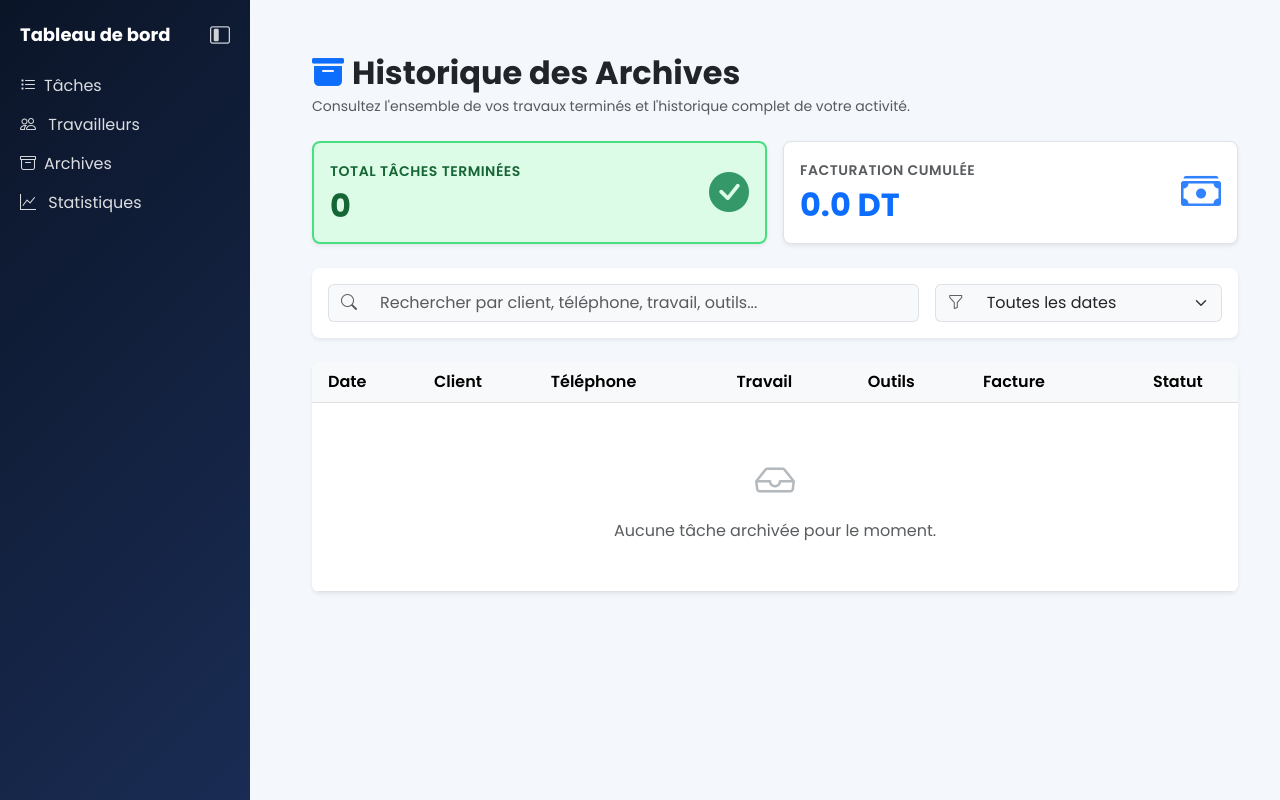
After one commit to maramtemime/business-management-app, a Flask app: page /archive in a window 1280 px wide. The commit adds this page. Run offline with Flask 3, Linux system fonts and the light colour scheme.

Commit message:
Fix invoice field error, add Jinja2 base template, and update archive page layout

```diff
--- a/app.py
+++ b/app.py
@@ -289,6 +289,22 @@ def check_date_tasks():
         "tasks": task_list
     })
 
+@app.route("/archive")
+def archive():
+    # Fetch all tasks marked as completed, ordered by most recent date
+    archived_tasks = Task.query.filter_by(done=True).order_by(Task.date.desc()).all()
+
+    # Calculate lifetime stats
+    total_completed = len(archived_tasks)
+    total_revenue = sum(task.invoice for task in archived_tasks if task.invoice)
+
+    return render_template(
+        "archive.html",
+        tasks=archived_tasks,
+        total_completed=total_completed,
+        total_revenue=total_revenue
+    )
+
 # --- AUTOMATIC TABLE CREATION BOOTSTRAPPING ENGINE ---
 if __name__ == "__main__":
     with app.app_context():
--- /dev/null
+++ b/templates/archive.html
@@ -0,0 +1,175 @@
+{% extends "base.html" %}
+
+{% block content %}
+<div class="container-fluid py-4">
+
+    <!-- PAGE HEADER -->
+    <div class="d-flex justify-content-between align-items-center mb-4">
+        <div>
+            <h2 class="fw-bold text-dark mb-1">
+                <i class="bi bi-archive-fill text-primary me-2"></i>Historique des Archives
+            </h2>
+            <p class="text-muted small mb-0">Consultez l'ensemble de vos travaux terminés et l'historique complet de votre activité.</p>
+        </div>
+    </div>
+
+    <!-- STATS SUMMARY CARDS -->
+    <div class="row g-3 mb-4">
+        <div class="col-12 col-md-6">
+            <div class="card card-pastel-green p-3 rounded-3 shadow-sm border-0 h-100">
+                <div class="d-flex justify-content-between align-items-center">
+                    <div>
+                        <span class="small text-uppercase fw-semibold" style="letter-spacing: 0.5px;">Total Tâches Terminées</span>
+                        <h2 class="fw-bold mb-0 mt-1">{{ total_completed }}</h2>
+                    </div>
+                    <div class="kpi-icon">
+                        <i class="bi bi-check-circle-fill text-success fs-1"></i>
+                    </div>
+                </div>
+            </div>
+        </div>
+        <div class="col-12 col-md-6">
+            <div class="card bg-white p-3 rounded-3 shadow-sm border h-100">
+                <div class="d-flex justify-content-between align-items-center">
+                    <div>
+                        <span class="small text-uppercase fw-semibold text-muted" style="letter-spacing: 0.5px;">Facturation Cumulée</span>
+                        <h2 class="fw-bold mb-0 mt-1 text-primary">{{ "%.1f"|format(total_revenue) }} DT</h2>
+                    </div>
+                    <div class="kpi-icon">
+                        <i class="bi bi-cash-stack text-primary fs-1"></i>
+                    </div>
+                </div>
+            </div>
+        </div>
+    </div>
+
+    <!-- SEARCH & FILTER BAR -->
+    <div class="card shadow-sm border-0 mb-4 p-3 rounded-3 bg-white">
+        <div class="row g-3 align-items-center">
+            <div class="col-12 col-md-8">
+                <div class="input-group">
+                    <span class="input-group-text bg-light border-end-0">
+                        <i class="bi bi-search text-muted"></i>
+                    </span>
+                    <input type="text" id="archiveSearch" onkeyup="filterArchiveTable()" class="form-control border-start-0 bg-light" placeholder="Rechercher par client, téléphone, travail, outils...">
+                </div>
+            </div>
+            <div class="col-12 col-md-4">
+                <div class="input-group">
+                    <span class="input-group-text bg-light border-end-0">
+                        <i class="bi bi-funnel text-muted"></i>
+                    </span>
+                    <select id="dateFilter" onchange="filterArchiveTable()" class="form-select border-start-0 bg-light">
+                        <option value="all">Toutes les dates</option>
+                        <option value="today">Aujourd'hui</option>
+                        <option value="this-month">Ce mois-ci</option>
+                        <option value="this-year">Cette année</option>
+                    </select>
+                </div>
+            </div>
+        </div>
+    </div>
+
+    <!-- ARCHIVES TABLE CARD -->
+    <div class="card shadow-sm border-0 rounded-3 overflow-hidden">
+        <div class="card-body p-0">
+            <div class="table-responsive">
+                <table class="table table-hover align-middle mb-0" id="archiveTable">
+                    <thead class="table-light">
+                        <tr>
+                            <th class="ps-3">Date</th>
+                            <th>Client</th>
+                            <th>Téléphone</th>
+                            <th>Travail</th>
+                            <th>Outils</th>
+                            <th>Facture</th>
+                            <th class="text-center">Statut</th>
+                        </tr>
+                    </thead>
+                    <tbody>
+                        {% for task in tasks %}
+                        <tr>
+                            <td class="ps-3 fw-medium text-muted">{{ task.date }}</td>
+                            <td class="fw-bold text-dark">{{ task.client }}</td>
+                            <td>
+                                {% if task.phone %}
+                                    <a href="tel:{{ task.phone }}" class="text-decoration-none text-secondary">
+                                        <i class="bi bi-telephone me-1 small"></i>{{ task.phone }}
+                                    </a>
+                                {% else %}
+                                    <span class="text-muted">-</span>
+                                {% endif %}
+                            </td>
+                            <td>{{ task.work }}</td>
+                            <td>
+                                {% if task.tools %}
+                                    <span class="badge bg-light text-dark border fw-normal">{{ task.tools }}</span>
+                                {% else %}
+                                    <span class="text-muted">-</span>
+                                {% endif %}
+                            </td>
+                            <td class="fw-bold text-dark">{{ task.invoice }} DT</td>
+                            <td class="text-center">
+                                <span class="badge bg-success-subtle text-success border border-success-subtle rounded-pill px-3 py-2">
+                                    <i class="bi bi-check-circle-fill me-1"></i> Terminée
+                                </span>
+                            </td>
+                        </tr>
+                        {% else %}
+                        <tr id="noDataRow">
+                            <td colspan="7" class="text-center py-5 text-muted">
+                                <i class="bi bi-inbox fs-1 d-block mb-2 text-secondary opacity-50"></i>
+                                Aucune tâche archivée pour le moment.
+                            </td>
+                        </tr>
+                        {% endfor %}
+                    </tbody>
+                </table>
+            </div>
+        </div>
+    </div>
+
+</div>
+
+<!-- INSTANT SEARCH & FILTER JAVASCRIPT -->
+<script>
+function filterArchiveTable() {
+    const searchInput = document.getElementById('archiveSearch').value.toLowerCase();
+    const dateFilter = document.getElementById('dateFilter').value;
+    const tableRows = document.querySelectorAll('#archiveTable tbody tr');
+
+    const now = new Date();
+    const currentYear = now.getFullYear();
+    const currentMonth = String(now.getMonth() + 1).padStart(2, '0');
+    const todayStr = `${currentYear}-${currentMonth}-${String(now.getDate()).padStart(2, '0')}`;
+    const monthStr = `${currentYear}-${currentMonth}`;
+
+    tableRows.forEach(row => {
+        if (row.id === 'noDataRow') return;
+
+        const textContent = row.textContent.toLowerCase();
+        const dateCell = row.cells[0]?.textContent.trim();
+
+        // 1. Check Search Match
+        const matchesSearch = textContent.includes(searchInput);
+
+        // 2. Check Date Match
+        let matchesDate = true;
+        if (dateFilter === 'today') {
+            matchesDate = dateCell === todayStr;
+        } else if (dateFilter === 'this-month') {
+            matchesDate = dateCell.startsWith(monthStr);
+        } else if (dateFilter === 'this-year') {
+            matchesDate = dateCell.startsWith(String(currentYear));
+        }
+
+        // Display or hide row
+        if (matchesSearch && matchesDate) {
+            row.style.display = '';
+        } else {
+            row.style.display = 'none';
+        }
+    });
+}
+</script>
+{% endblock %}
--- /dev/null
+++ b/templates/base.html
@@ -0,0 +1,76 @@
+<!DOCTYPE html>
+<html lang="fr">
+<head>
+    <script>
+        if (localStorage.getItem("sidebarHidden") === "true") {
+            document.documentElement.classList.add("preload-sidebar-hidden");
+        }
+    </script>
+    <meta charset="UTF-8">
+    <title>{% block title %}Dashboard{% endblock %}</title>
+
+    <link href="https://cdn.jsdelivr.net/npm/bootstrap@5.3.0/dist/css/bootstrap.min.css" rel="stylesheet">
+    <link rel="stylesheet" href="https://cdn.jsdelivr.net/npm/bootstrap-icons@1.11.3/font/bootstrap-icons.min.css">
+    <link href="https://fonts.googleapis.com/css2?family=Poppins:wght@300;400;600;700&display=swap" rel="stylesheet">
+
+    <link rel="stylesheet" href="https://cdn.jsdelivr.net/npm/flatpickr/dist/flatpickr.min.css">
+    <link rel="stylesheet" href="{{ url_for('static', filename='style.css') }}">
+    <script src="https://cdn.jsdelivr.net/npm/flatpickr"></script>
+    <script src="https://cdn.jsdelivr.net/npm/flatpickr/dist/l10n/fr.js"></script>
+</head>
+
+<body class="dashboard-body">
+    <script>
+        if (localStorage.getItem("sidebarHidden") === "true") {
+            document.body.classList.add("sidebar-hidden");
+        }
+    </script>
+
+    <button class="floating-menu-btn" onclick="toggleSidebar()" title="Afficher le menu">
+        <i class="bi bi-list"></i>
+    </button>
+
+    <div class="sidebar" id="sidebar">
+        <div class="d-flex align-items-center justify-content-between mb-4">
+            <h2>Tableau de bord</h2>
+            <button class="sidebar-toggle-btn" onclick="toggleSidebar()" title="Masquer le menu">
+                <i class="bi bi-layout-sidebar-inset"></i>
+            </button>
+        </div>
+        <div class="nav-item">
+            <a href="{{ url_for('dashboard') }}" class="text-decoration-none text-white d-flex align-items-center w-100">
+                <i class="bi bi-list-task me-2"></i> Tâches
+            </a>
+        </div>
+        <div class="nav-item"><i class="bi bi-people me-2"></i> Travailleurs</div>
+        <div class="nav-item">
+            <a href="{{ url_for('archive') }}" class="text-decoration-none text-white d-flex align-items-center w-100">
+                <i class="bi bi-archive me-2"></i> Archives
+            </a>
+        </div>
+        <div class="nav-item"><i class="bi bi-graph-up me-2"></i> Statistiques</div>
+    </div>
+
+    <div class="main">
+        {% block content %}{% endblock %}
+    </div>
+
+    <script>
+        document.addEventListener("DOMContentLoaded", function () {
+            const isHidden = localStorage.getItem("sidebarHidden");
+            if (isHidden === "true") {
+                document.body.classList.add("sidebar-hidden");
+            }
+        });
+
+        function toggleSidebar() {
+            if (!document.body) return;
+            document.body.classList.toggle("sidebar-hidden");
+            const isHidden = document.body.classList.contains("sidebar-hidden");
+            localStorage.setItem("sidebarHidden", isHidden ? "true" : "false");
+        }
+    </script>
+
+    {% block scripts %}{% endblock %}
+</body>
+</html>
```
Also changed, not shown: templates/dashboard.html (+10 -1 lines).
